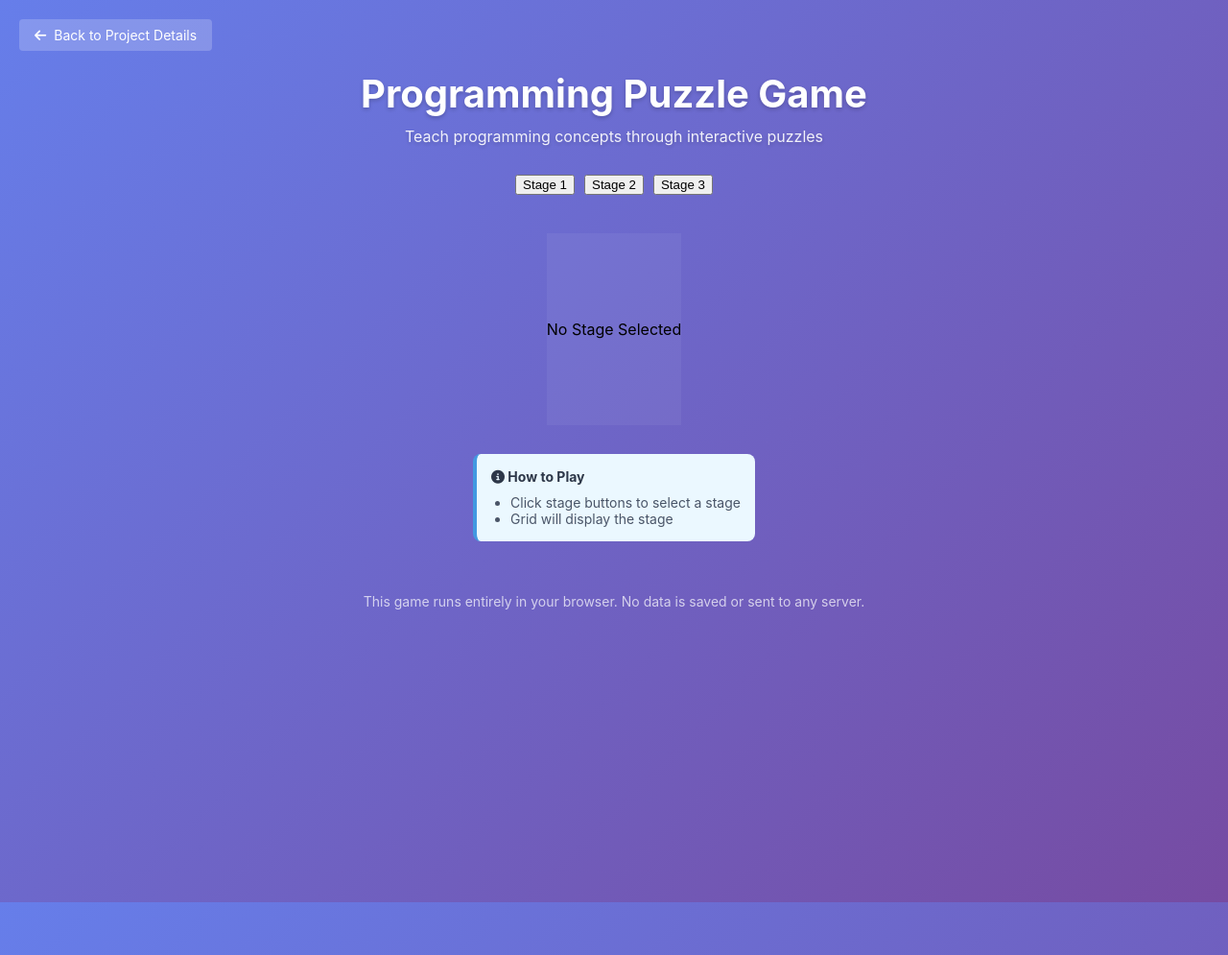
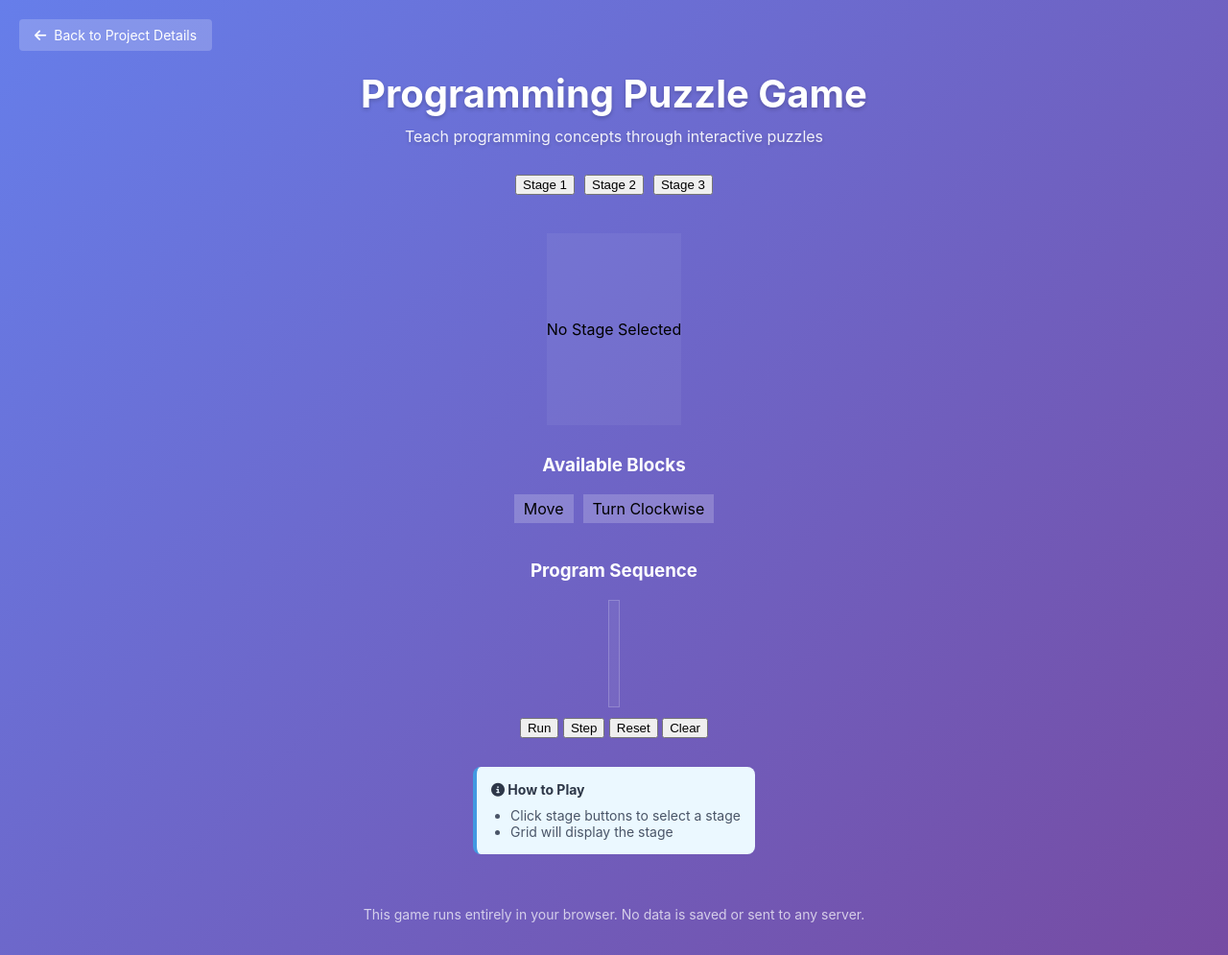
Before and after one commit to 8holic/8holic, a Jekyll site: the page assets/2026-08-02-program_game/game.html, which Jekyll copies as it is, in a window 1280 px wide. Shown: the whole page at 96% size. Built offline with Jekyll 4.4.1, drawn with Linux system fonts in a browser that asks for light colours; some of the changed lines change nothing that is shown.

Commit message:
add to the ga me

```diff
--- a/assets/2026-08-02-program_game/game.html
+++ b/assets/2026-08-02-program_game/game.html
@@ -114,6 +114,31 @@
     <div id="grid"></div>
 </div>
 
+<!-- Code Palette -->
+<h3 style="color:white; margin-top:30px;">Available Blocks</h3>
+<div id="codePalette" style="display:flex; gap:10px; margin-bottom:20px;"></div>
+
+<!-- Program Area -->
+<h3 style="color:white;">Program Sequence</h3>
+<div id="programArea" style="
+    min-height: 100px;
+    width: max-content;
+    background: rgba(255,255,255,0.05);
+    border: 1px solid rgba(255,255,255,0.2);
+    display: flex;
+    gap: 5px;
+    padding: 5px;
+"></div>
+
+<!-- Program Controls -->
+<div id="programControls" style="margin-top:10px;">
+    <button id="runProgram">Run</button>
+    <button id="stepProgram">Step</button>
+    <button id="resetProgram">Reset</button>
+    <button id="clearProgram">Clear</button>
+</div>
+
+
 <!-- Instructions -->
 <div class="pg-instructions" style="max-width: 600px; margin-top: 30px;">
     <h4><i class="fas fa-info-circle"></i> How to Play</h4>
--- a/assets/2026-08-02-program_game/game.js
+++ b/assets/2026-08-02-program_game/game.js
@@ -6,16 +6,29 @@ window.initProgrammingGame = function() {
         { name: "Stage 3", gridSize: 7 }
     ];
 
+    const blocks = [
+        { type: 'move', label: 'Move' },
+        { type: 'turn', label: 'Turn Clockwise' }
+    ];
+
     // ------------------- STATE -------------------
     let state = {
-        stageIndex: null
+        stageIndex: null,
+        program: [], // the program sequence
+        stepIndex: 0
     };
 
     // ------------------- DOM -------------------
     const stageSelectEl = document.getElementById('stageSelect');
     const gridEl = document.getElementById('grid');
+    const codePaletteEl = document.getElementById('codePalette');
+    const programAreaEl = document.getElementById('programArea');
+    const runBtn = document.getElementById('runProgram');
+    const stepBtn = document.getElementById('stepProgram');
+    const resetBtn = document.getElementById('resetProgram');
+    const clearBtn = document.getElementById('clearProgram');
 
-    if(!stageSelectEl || !gridEl){
+    if(!stageSelectEl || !gridEl || !codePaletteEl || !programAreaEl){
         console.error('Required elements not found');
         return;
     }
@@ -57,13 +70,75 @@ window.initProgrammingGame = function() {
         for(let y=0; y<stage.gridSize; y++){
             for(let x=0; x<stage.gridSize; x++){
                 const cell = document.createElement('div');
-                cell.textContent = ''; // empty for now
+                cell.textContent = '';
                 gridEl.appendChild(cell);
             }
         }
     }
 
+    // ------------------- CODE PALETTE -------------------
+    function renderCodePalette() {
+        codePaletteEl.innerHTML = '';
+        blocks.forEach(block => {
+            const blockEl = document.createElement('div');
+            blockEl.textContent = block.label;
+            blockEl.draggable = true;
+            blockEl.style.padding = '5px 10px';
+            blockEl.style.background = 'rgba(255,255,255,0.2)';
+            blockEl.style.cursor = 'grab';
+            blockEl.addEventListener('dragstart', (e) => {
+                e.dataTransfer.setData('type', block.type);
+            });
+            codePaletteEl.appendChild(blockEl);
+        });
+    }
+
+    // ------------------- PROGRAM AREA -------------------
+    programAreaEl.addEventListener('dragover', (e) => {
+        e.preventDefault();
+    });
+
+    programAreaEl.addEventListener('drop', (e) => {
+        e.preventDefault();
+        const type = e.dataTransfer.getData('type');
+        if(type) {
+            state.program.push({ type });
+            renderProgram();
+        }
+    });
+
+    function renderProgram() {
+        programAreaEl.innerHTML = '';
+        state.program.forEach((block, i) => {
+            const blockEl = document.createElement('div');
+            blockEl.textContent = block.type === 'move' ? 'Move' : 'Turn';
+            blockEl.style.padding = '5px 10px';
+            blockEl.style.background = 'rgba(255,255,255,0.2)';
+            blockEl.style.border = '1px solid rgba(255,255,255,0.3)';
+            blockEl.style.borderRadius = '4px';
+            programAreaEl.appendChild(blockEl);
+        });
+    }
+
+    // ------------------- PROGRAM CONTROLS -------------------
+    runBtn.addEventListener('click', () => {
+        alert('Program would run! (to be implemented)');
+    });
+    stepBtn.addEventListener('click', () => {
+        alert('Step execution! (to be implemented)');
+    });
+    resetBtn.addEventListener('click', () => {
+        state.stepIndex = 0;
+        renderGrid();
+    });
+    clearBtn.addEventListener('click', () => {
+        state.program = [];
+        renderProgram();
+    });
+
     // ------------------- INIT -------------------
     renderStageSelect();
     renderGrid();
+    renderCodePalette();
+    renderProgram();
 };
```
